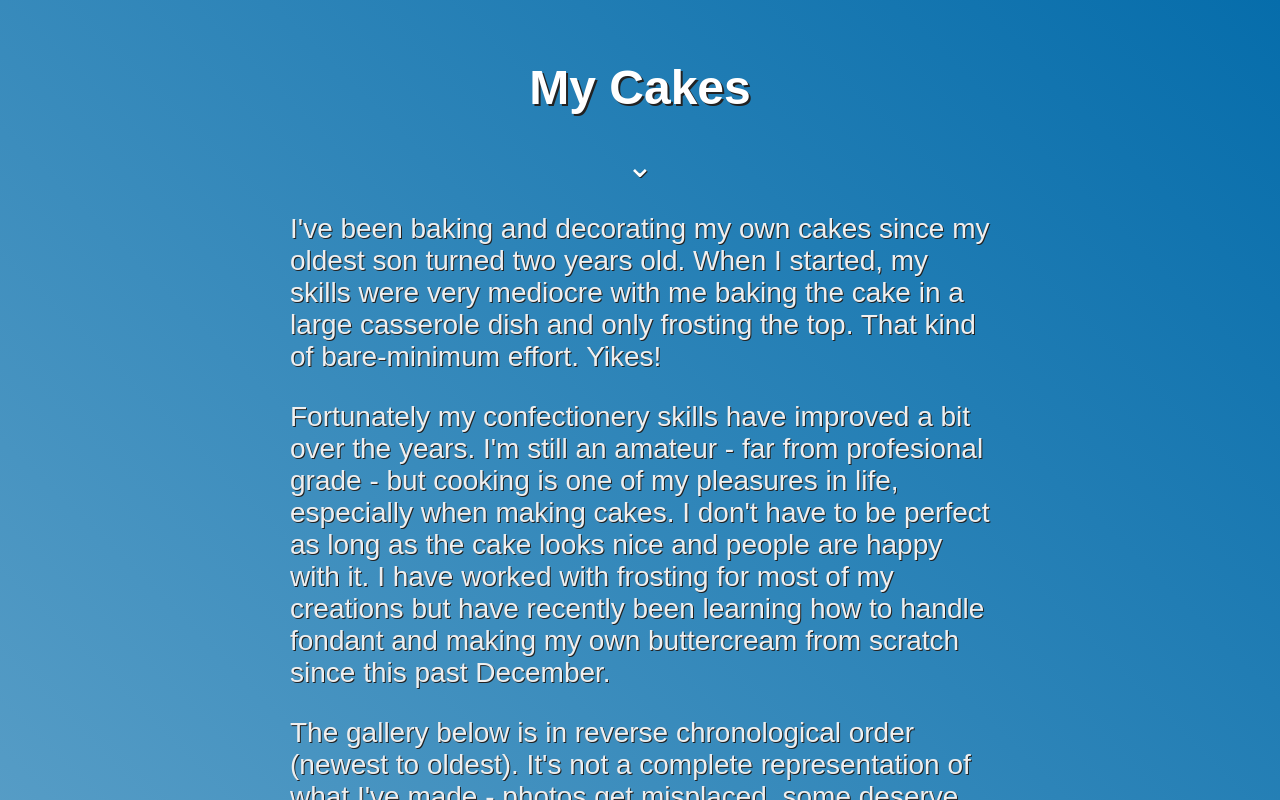
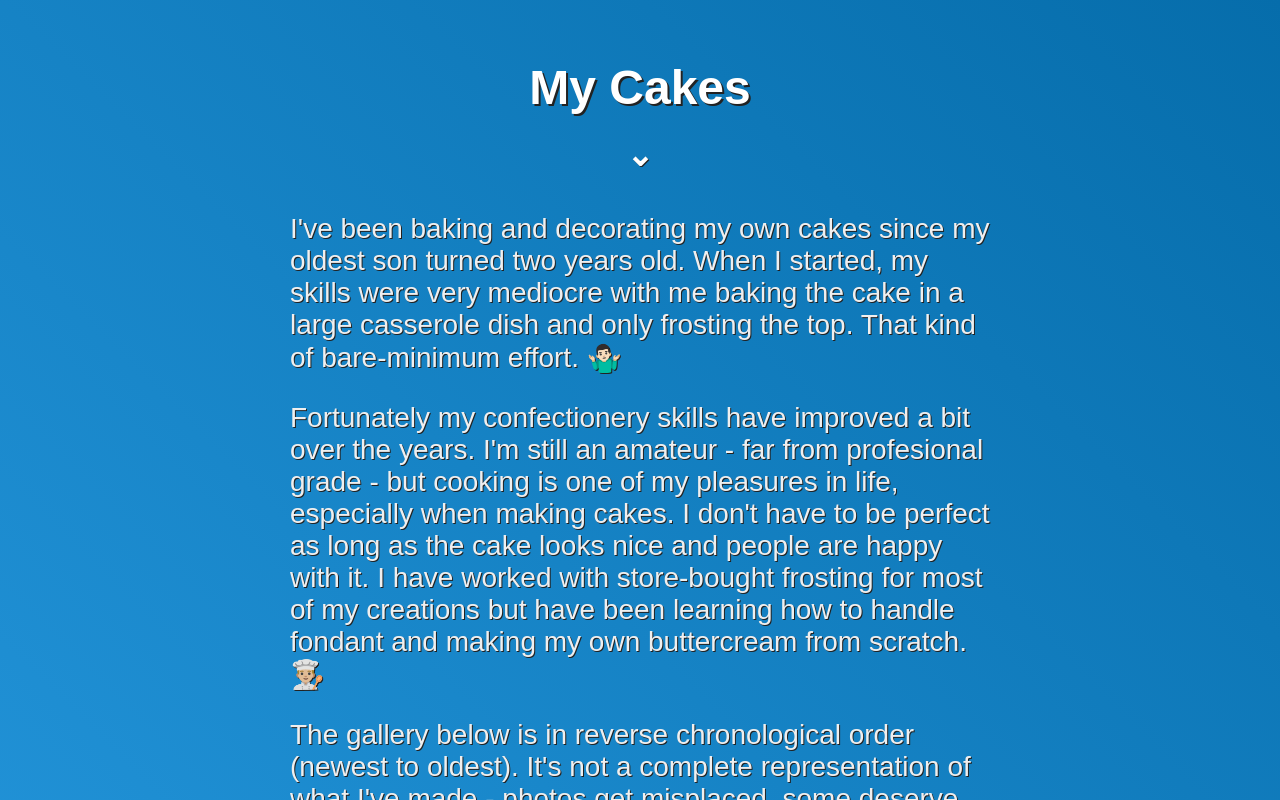
Before and after one commit to aromig/cakes, a Vue app: page / in a window 1280 px wide. Shown: the top 800 px of the page. Built offline with nearby package versions, Linux system fonts and the light colour scheme; a web font is replaced by a local one.

Commit message:
Update copy, refine CSS

```diff
--- a/src/App.vue
+++ b/src/App.vue
@@ -14,16 +14,16 @@
         I've been baking and decorating my own cakes since my oldest son turned
         two years old. When I started, my skills were very mediocre with me
         baking the cake in a large casserole dish and only frosting the top.
-        That kind of bare-minimum effort. Yikes!
+        That kind of bare-minimum effort. 🤷🏻‍♂️
       </p>
       <p>
         Fortunately my confectionery skills have improved a bit over the years.
         I'm still an amateur - far from profesional grade - but cooking is one
         of my pleasures in life, especially when making cakes. I don't have to
         be perfect as long as the cake looks nice and people are happy with it.
-        I have worked with frosting for most of my creations but have recently
-        been learning how to handle fondant and making my own buttercream from
-        scratch since this past December.
+        I have worked with store-bought frosting for most of my creations but
+        have been learning how to handle fondant and making my own buttercream
+        from scratch. 👨🏼‍🍳
       </p>
       <p>
         The gallery below is in reverse chronological order (newest to oldest).
@@ -37,7 +37,7 @@
         >
         praise, and sometimes these kids only want plain looking cupcakes.
         <em>Sigh...</em> That's when I start putting gummy sharks and cocktail
-        umbrellas on them.
+        umbrellas on them. 🦈
       </p>
       <p>Enjoy!</p>
     </div>
@@ -101,7 +101,7 @@ html {
 
 body {
   background: #c5deea;
-  background: linear-gradient(45deg, #c5deea 0%, #8abbd7 31%, #066dab 100%);
+  background: linear-gradient(45deg, #c5deea 0%, #31a8f1 31%, #066dab 100%);
 }
 
 #app {
@@ -122,16 +122,17 @@ h1 {
 
 .arrow {
   a {
-    transform: rotate(90deg);
+    display: block;
     text-decoration: none;
     color: #fff;
     text-shadow: #222 1px 1px;
     font-size: xx-large;
+    font-weight: bold;
   }
 }
 
 .bounce {
-  animation: bounce 2s infinite;
+  animation: bounce 1.75s infinite;
 }
 
 @keyframes bounce {
```
